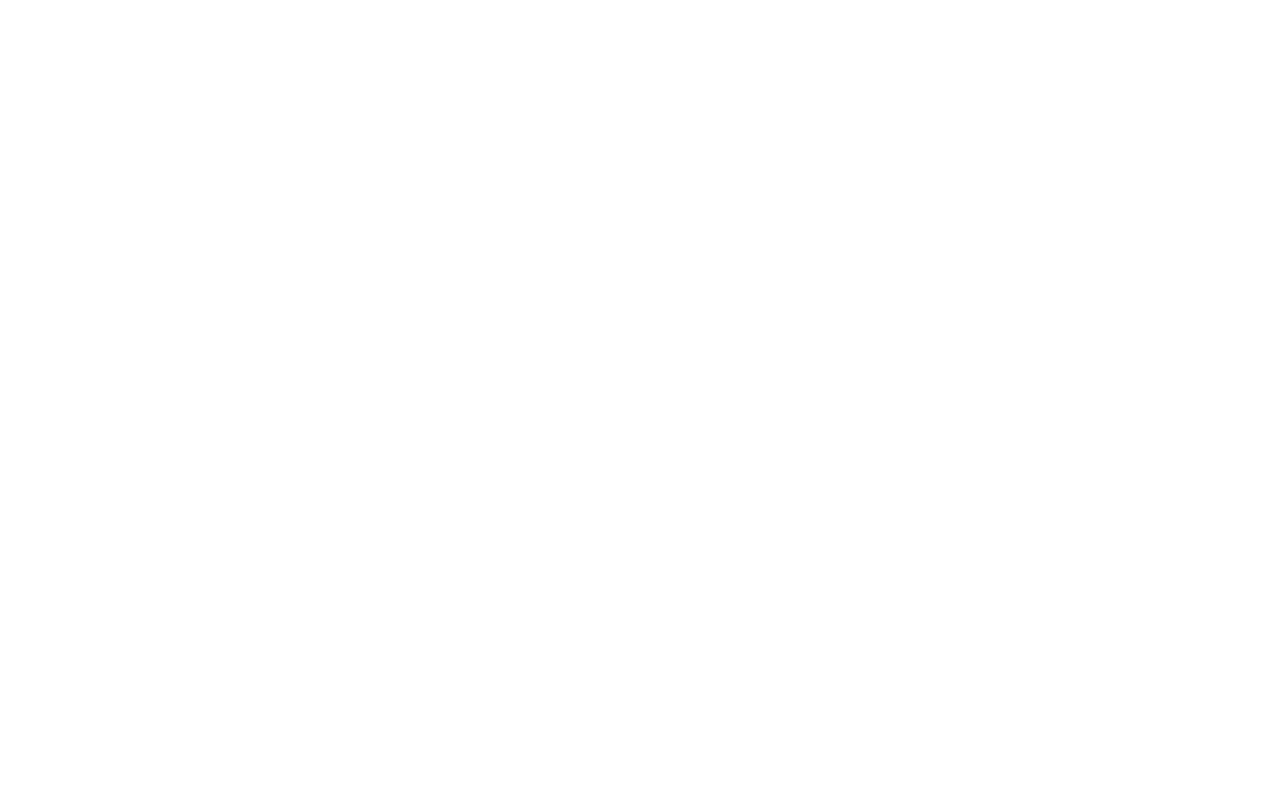
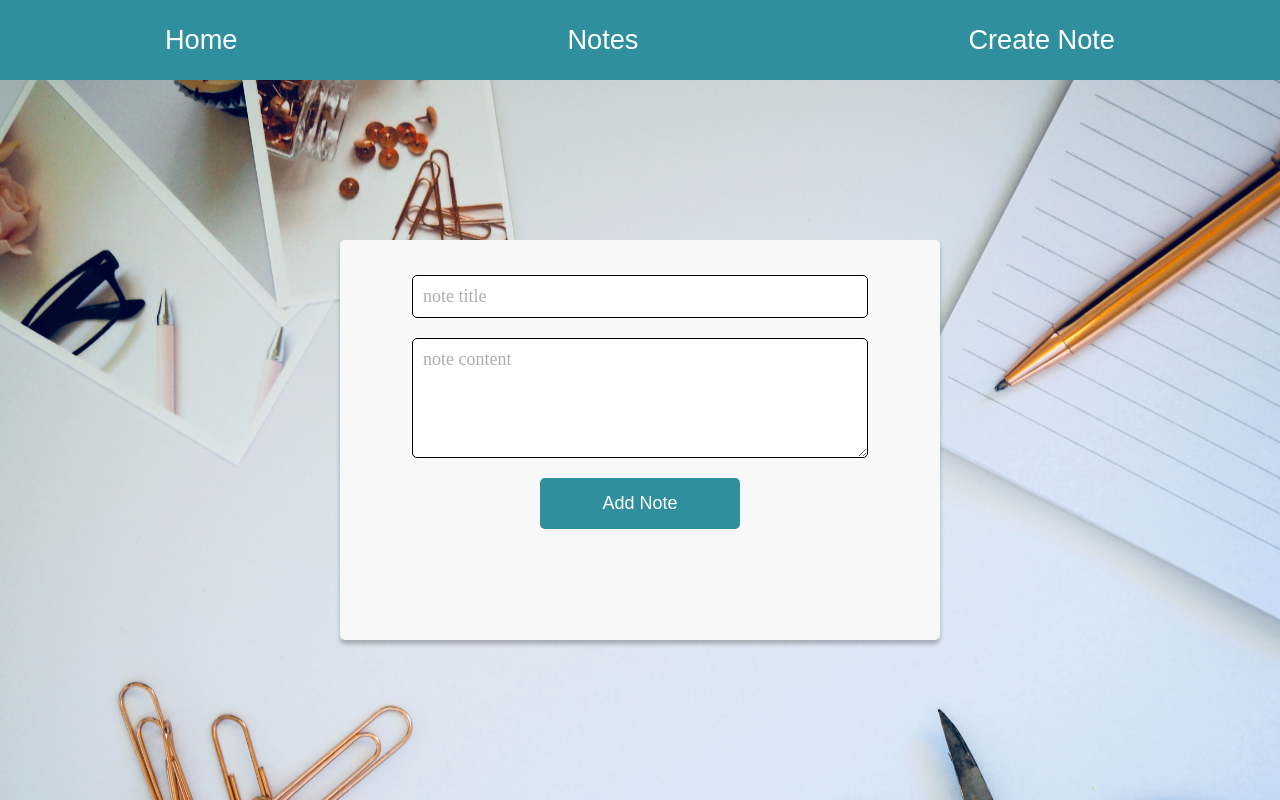
Before and after one commit to DonataB/Create-a-Note-MERN-app, a React (Create React App) app in the folder client/: page /create in a window 1280 px wide. Before the commit this address had no page. Built offline with nearby package versions, Linux system fonts and the light colour scheme.

Commit message:
Add create note page with some logic

```diff
--- a/client/src/App.tsx
+++ b/client/src/App.tsx
@@ -13,6 +13,7 @@
 import NavigationBar from "./components/views/Navbar/Navbar";
 import HomePage from "./components/views/HomePage/HomePage";
 import NotesPage from "./components/views/Notes/NotesPage";
+import CreateNotePage from "./components/views/CreateNote/CreateNotePage";
 
 function App() {
 	return (
@@ -23,7 +24,7 @@
 					<Route path='/' element={<PagesWithNavigationBar />}>
 						<Route path='/' element={<HomePage />} />
 						<Route path="/all-notes" element={<NotesPage />} />
-						{/* <Route path="/create" element={<CreateNotes />} /> */}
+						<Route path="/create" element={<CreateNotePage />} />
 					</Route>
 				</Routes>
 				<ToastContainer />
--- /dev/null
+++ b/client/src/components/views/CreateNote/CreateNote.style.ts
@@ -0,0 +1,73 @@
+import styled from "styled-components";
+import { NotesWrapper, NoteCard } from "../Notes/Notes.style";
+
+export const Wrapper = styled(NotesWrapper)`
+  justify-content: center;
+`;
+
+export const AddNoteCard = styled(NoteCard)`
+  width: 600px;
+  height: 400px;
+`;
+
+export const AddForm = styled.form`
+  width: 100%;
+  display: flex;
+  flex-direction: column;
+  align-items: center;
+`;
+
+export const AddNoteInput = styled.input`
+  width: 80%;
+  padding: 10px;
+  border-radius: 5px;
+  margin: 20px 0;
+  outline: none;
+  border: 1px solid black;
+  font-family: "Poppins";
+  font-size: 18px;
+
+  &::placeholder {
+    opacity: 0.8;
+    color: ${({ theme }) => theme.colors.input.placeholder};
+  }
+`;
+
+export const TextArea = styled.textarea`
+  width: 80%;
+  min-height: 15vh;
+  padding: 10px;
+  border-radius: 5px;
+  margin-bottom: 20px;
+  outline: none;
+  border: 1px solid black;
+  font-family: "Poppins";
+  font-size: 18px;
+
+  &::placeholder {
+    opacity: 0.8;
+    color: ${({ theme }) => theme.colors.input.placeholder};
+  }
+`;
+
+export const AddNoteButton = styled.button`
+  width: 200px;
+  background-color: ${({ theme }) => theme.colors.navigationBar.primary};
+  color: white;
+  border: none;
+  cursor: pointer;
+  border-radius: 5px;
+  padding: 15px;
+  font-size: 18px;
+
+  &:hover {
+    background-color: ${({ theme }) => theme.colors.navigationBar.secondary};
+  }
+`;
+
+export const ErrorCard = styled.div`
+  width: 280px;
+  font-size: 12px;
+  margin: 0 auto;
+  margin-bottom: 15px;
+`;
--- /dev/null
+++ b/client/src/components/views/CreateNote/CreateNoteInputHandler.tsx
@@ -0,0 +1,6 @@
+import * as Yup from "yup";
+
+export const createNoteSchema = Yup.object({
+  title: Yup.string().required("Note title is required"),
+  content: Yup.string().required("Content is required"),
+});
--- /dev/null
+++ b/client/src/components/views/CreateNote/CreateNotePage.tsx
@@ -0,0 +1,113 @@
+import React, { useState } from "react";
+import { useFormik } from "formik";
+import axios from "axios";
+import { toast } from "react-toastify";
+import "react-toastify/dist/ReactToastify.css";
+import { GridContainer } from "../../wrappers/GridContainer.style";
+import { createNoteSchema } from "./CreateNoteInputHandler";
+import {
+  ErrorCard,
+  Wrapper,
+  AddNoteCard,
+  AddNoteInput,
+  AddForm,
+  AddNoteButton,
+  TextArea,
+} from "./CreateNote.style";
+
+const CreateNotePage = () => {
+  const createNoteFormHandler = useFormik({
+    initialValues: {
+      title: "",
+      content: "",
+    },
+    validationSchema: createNoteSchema,
+    onSubmit: (values) => alert(JSON.stringify(values)),
+  });
+
+  const onCreateHandler = async (event: React.FormEvent<HTMLFormElement>) => {
+    event.preventDefault();
+    createNoteFormHandler.handleSubmit;
+
+    await axios({
+      method: "post",
+      url: "http://localhost:3000/notes/create",
+      // url: BASE_URL + "/notes/create-note",
+      data: {
+        title: createNoteFormHandler.values.title,
+        content: createNoteFormHandler.values.content,
+      },
+    })
+      .then((response) => {
+        return toast.success("Note added!");
+      })
+      .catch(() => {
+        return toast.error("Upps! Note wasn't added");
+      });
+  };
+
+  const noFieldsAreTouched = () => {
+    return (
+      !createNoteFormHandler.touched.title &&
+      !createNoteFormHandler.touched.content
+    );
+  };
+
+  const allFieldsAreTouched = () => {
+    return (
+      createNoteFormHandler.touched.title &&
+      createNoteFormHandler.touched.content
+    );
+  };
+
+  const anyFieldInputIsInvalid = () => {
+    return (
+      !!createNoteFormHandler.errors.title ||
+      !!createNoteFormHandler.errors.content
+    );
+  };
+
+  const isInputInvalid = () => {
+    return (
+      noFieldsAreTouched() ||
+      (allFieldsAreTouched() && anyFieldInputIsInvalid())
+    );
+  };
+
+  return (
+    <Wrapper>
+      <AddNoteCard>
+        <AddForm onSubmit={onCreateHandler}>
+          <AddNoteInput
+            type="text"
+            id="title"
+            placeholder="note title"
+            value={createNoteFormHandler.values.title}
+            onChange={createNoteFormHandler.handleChange}
+            onBlur={createNoteFormHandler.handleBlur}
+          />
+          {createNoteFormHandler.errors.title ? (
+            <ErrorCard>{createNoteFormHandler.errors.title}</ErrorCard>
+          ) : null}
+
+          <TextArea
+            id="content"
+            placeholder="note content"
+            value={createNoteFormHandler.values.content}
+            onChange={createNoteFormHandler.handleChange}
+            onBlur={createNoteFormHandler.handleBlur}
+          />
+          {createNoteFormHandler.errors.content ? (
+            <ErrorCard>{createNoteFormHandler.errors.content}</ErrorCard>
+          ) : null}
+
+          <AddNoteButton type="submit" disabled={isInputInvalid()}>
+            Add Note
+          </AddNoteButton>
+        </AddForm>
+      </AddNoteCard>
+    </Wrapper>
+  );
+};
+
+export default CreateNotePage;
```
Also changed, not shown: client/src/components/wrappers/GridContainer.style.tsx (added, +32 -0 lines).
